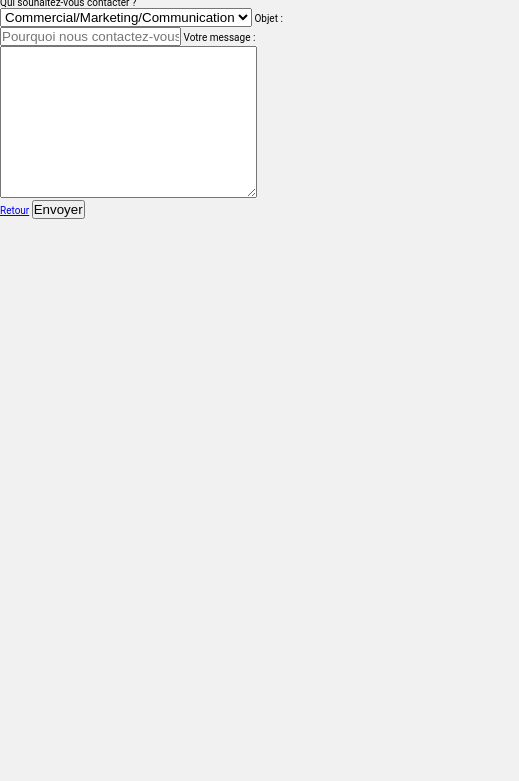
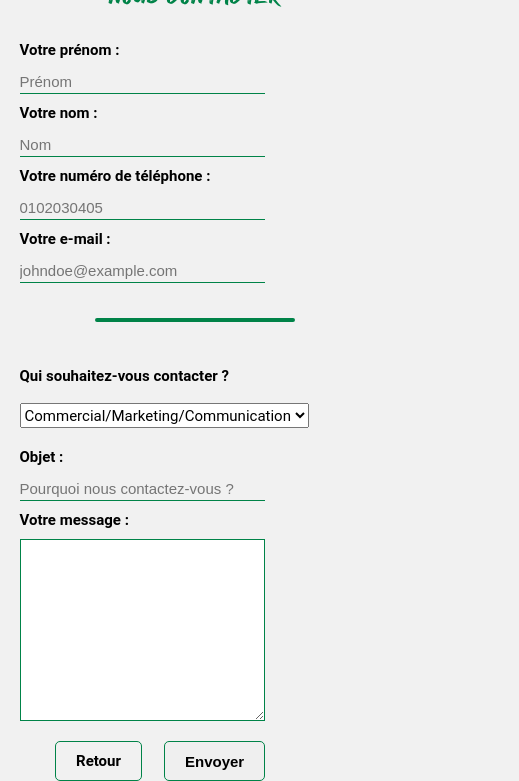
Before and after one commit to MisterWaner/cb-ifs-2, a plain HTML site: page pages/contact.html in a window 390 px wide. Shown: the part 880-1661 px from the top of the page, 519 px wide, since content can reach past the window. Before the commit the page ends 1099 px from the top, so only its background shows below. Drawn offline with Linux system fonts and the light colour scheme.

Commit message:
Nearly end contact page, made responsive

```diff
--- a/pages/contact.html
+++ b/pages/contact.html
@@ -80,6 +80,7 @@
                     <input type="email" name="email" id="email" placeholder="johndoe@example.com" required>
                 </div>
                 <hr>
+                <div class="message-contact">
                     <label for="services">Qui souhaitez-vous contacter ?
                         <br>
                         <select name="services" id="services" required>
@@ -93,9 +94,11 @@
                     <input type="text" name="object" id="object" placeholder="Pourquoi nous contactez-vous ?" required>
                     <label for="message">Votre message :</label>
                     <textarea name="message" id="message" cols="30" rows="10" required></textarea>
-                <div class="button">
+                </div>
+
+                <div class="buttons">
                     <a href="./home.html">Retour</a>
-                    <button type="submit">Envoyer</button>
+                    <button class="btn" type="submit">Envoyer</button>
                 </div>
             </form>
         </section>
--- a/styles/contact.css
+++ b/styles/contact.css
@@ -125,6 +125,10 @@ header {
     text-decoration: none;
     color: #000;
 }
+.content-address .address .phone a:hover,
+.content-address .address .mail a:hover {
+    color: var(--green-color);
+}
 
 .content-address > iframe {
     width: 50rem;
@@ -152,6 +156,87 @@ header {
 .content-social .youtube {
     width: 8.5rem;
     fill: var(--green-color);
+}
+
+/******* Section Contact ******/
+
+.section-contact {
+    width: 90%;
+    margin: 0 auto 4rem;
+}
+.content-contact {
+    margin-top: 2rem;
+    display: flex;
+    flex-direction: column;
+}
+.inputs {
+    display: flex;
+    flex-direction: column;
+    width: 50%;
+}
+.inputs label,
+.message-contact label {
+    font-size: 1.5rem;
+    font-weight: bold;
+    padding: 1rem 0px;
+}
+.inputs input,
+.message-contact input {
+    height: 2.5rem;
+    font-size: 1.5rem;
+    border: none;
+    background: transparent;
+    border-bottom: 1px solid var(--green-color);
+    outline-color: var(--green-color);
+}
+hr {
+    width: 20rem;
+    margin: 3.5rem auto;
+    border: 2px solid var(--green-color);
+    border-radius: 10px;
+}
+.message-contact {
+    display: flex;
+    flex-direction: column;
+    width: 50%;
+}
+.message-contact select {
+    margin-top: 1.5rem;
+    height: 2.5rem;
+    font-size: 1.5rem;
+    font-family: 'Roboto', sans-serif;
+    outline-color: var(--green-color);
+}
+.message-contact textarea {
+    outline-color: var(--green-color);
+    border: 1px solid var(--green-color);
+    font-size: 1.5rem;
+    font-family: 'Roboto', sans-serif;
+}
+.buttons {
+    margin-top: 2rem;
+    width: 50%;
+    display: flex;
+    justify-content: flex-end;
+}
+.buttons a {
+    text-decoration: none;
+    color: #000;
+    margin-right: 3rem;
+}
+.buttons a,
+.buttons .btn {
+    padding: 1rem 2rem;
+    font-size: 1.5rem;
+    font-weight: bold;
+    border: 1px solid var(--green-color);
+    cursor: pointer;
+    border-radius: 5px;
+}
+.buttons a:hover,
+.buttons .btn:hover {
+    background-color: var(--green-color);
+    color: #f1f1f1;
 }
 
 
@@ -249,4 +334,34 @@ header {
         opacity: 0;
         transform: translateX(20px);
     }
+
+    /****** Main content *******/
+
+    h2 {
+        font-size: 2.5rem;
+    }
+    .content-address {
+        flex-direction: column-reverse;
+    }
+    .content-address .address {
+        font-size: 1.7rem;
+        margin-top: 2rem;
+    }
+    .content-social .facebook,
+    .content-social .instagram,
+    .content-social .linkedin,
+    .content-social .youtube {
+        width: 5rem;
+    }
+    .inputs,
+    .message-contact,
+    .buttons {
+        width: 70%;
+    }
+    .message-contact select {
+        margin-top: 1.8rem;
+    }
+    .buttons a {
+        margin-right: 2.2rem;
+    }
 }
```
Lines whose indentation alone changed are shown as unchanged.
